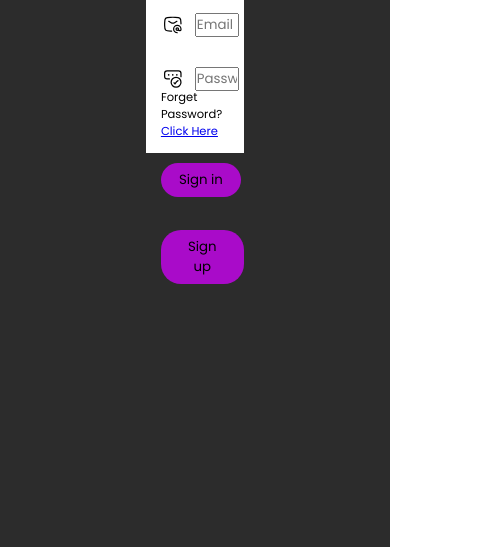
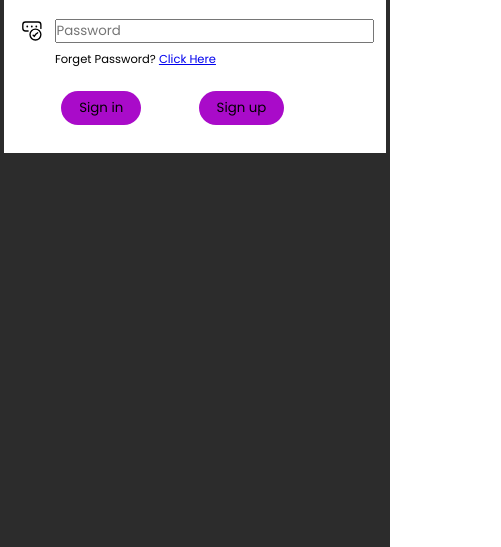
Before and after one commit to zaidmirza24/zaidmirza24-Sign-in-and-Sign-up-Form-Using-HTML-CSS-and-JS, a plain HTML site: page index.html in a window 390 px wide. Shown: the part 297-844 px from the top of the page, 501 px wide, since content can reach past the window. Drawn offline with Linux system fonts and the light colour scheme.

Commit message:
responsiveness added

```diff
--- a/index.html
+++ b/index.html
@@ -1,11 +1,13 @@
 <!DOCTYPE html>
 <html lang="en">
+
 <head>
     <meta charset="UTF-8">
     <meta name="viewport" content="width=device-width, initial-scale=1.0">
     <title>Signup form</title>
     <link rel="stylesheet" href="style.css">
 </head>
+
 <body>
     <div class="container">
         <form action="">
@@ -13,40 +15,70 @@
                 <h1 class="heading">Sign up</h1>
                 <div class="input-group">
                     <div class="input-field" id="name-field">
-                        <svg xmlns="http://www.w3.org/2000/svg" viewBox="0 0 24 24" width="24" height="24" color="#000000" fill="none">
-                            <path d="M6.57757 15.4816C5.1628 16.324 1.45336 18.0441 3.71266 20.1966C4.81631 21.248 6.04549 22 7.59087 22H16.4091C17.9545 22 19.1837 21.248 20.2873 20.1966C22.5466 18.0441 18.8372 16.324 17.4224 15.4816C14.1048 13.5061 9.89519 13.5061 6.57757 15.4816Z" stroke="currentColor" stroke-width="1.5" stroke-linecap="round" stroke-linejoin="round" />
-                            <path d="M16.5 6.5C16.5 8.98528 14.4853 11 12 11C9.51472 11 7.5 8.98528 7.5 6.5C7.5 4.01472 9.51472 2 12 2C14.4853 2 16.5 4.01472 16.5 6.5Z" stroke="currentColor" stroke-width="1.5" />
+                        <svg xmlns="http://www.w3.org/2000/svg" viewBox="0 0 24 24" width="24" height="24"
+                            color="#000000" fill="none">
+                            <path
+                                d="M6.57757 15.4816C5.1628 16.324 1.45336 18.0441 3.71266 20.1966C4.81631 21.248 6.04549 22 7.59087 22H16.4091C17.9545 22 19.1837 21.248 20.2873 20.1966C22.5466 18.0441 18.8372 16.324 17.4224 15.4816C14.1048 13.5061 9.89519 13.5061 6.57757 15.4816Z"
+                                stroke="currentColor" stroke-width="1.5" stroke-linecap="round"
+                                stroke-linejoin="round" />
+                            <path
+                                d="M16.5 6.5C16.5 8.98528 14.4853 11 12 11C9.51472 11 7.5 8.98528 7.5 6.5C7.5 4.01472 9.51472 2 12 2C14.4853 2 16.5 4.01472 16.5 6.5Z"
+                                stroke="currentColor" stroke-width="1.5" />
                         </svg>
                         <input type="text" placeholder="Name" id="input-Name">
                     </div>
 
                     <div class="input-field">
-                        <svg xmlns="http://www.w3.org/2000/svg" viewBox="0 0 24 24" width="24" height="24" color="#000000" fill="none">
-                            <path d="M7 7.5L9.94202 9.23943C11.6572 10.2535 12.3428 10.2535 14.058 9.23943L17 7.5" stroke="currentColor" stroke-width="1.5" stroke-linecap="round" stroke-linejoin="round" />
-                            <path d="M10.5 19.5C10.0337 19.4939 9.56682 19.485 9.09883 19.4732C5.95033 19.3941 4.37608 19.3545 3.24496 18.2184C2.11383 17.0823 2.08114 15.5487 2.01577 12.4814C1.99475 11.4951 1.99474 10.5147 2.01576 9.52843C2.08114 6.46113 2.11382 4.92748 3.24495 3.79139C4.37608 2.6553 5.95033 2.61573 9.09882 2.53658C11.0393 2.4878 12.9607 2.48781 14.9012 2.53659C18.0497 2.61574 19.6239 2.65532 20.755 3.79141C21.8862 4.92749 21.9189 6.46114 21.9842 9.52844C21.9939 9.98251 21.9991 10.1965 21.9999 10.5" stroke="currentColor" stroke-width="1.5" stroke-linecap="round" stroke-linejoin="round" />
-                            <path d="M19 17C19 17.8284 18.3284 18.5 17.5 18.5C16.6716 18.5 16 17.8284 16 17C16 16.1716 16.6716 15.5 17.5 15.5C18.3284 15.5 19 16.1716 19 17ZM19 17V17.5C19 18.3284 19.6716 19 20.5 19C21.3284 19 22 18.3284 22 17.5V17C22 14.5147 19.9853 12.5 17.5 12.5C15.0147 12.5 13 14.5147 13 17C13 19.4853 15.0147 21.5 17.5 21.5" stroke="currentColor" stroke-width="1.5" stroke-linecap="round" stroke-linejoin="round" />
+                        <svg xmlns="http://www.w3.org/2000/svg" viewBox="0 0 24 24" width="24" height="24"
+                            color="#000000" fill="none">
+                            <path d="M7 7.5L9.94202 9.23943C11.6572 10.2535 12.3428 10.2535 14.058 9.23943L17 7.5"
+                                stroke="currentColor" stroke-width="1.5" stroke-linecap="round"
+                                stroke-linejoin="round" />
+                            <path
+                                d="M10.5 19.5C10.0337 19.4939 9.56682 19.485 9.09883 19.4732C5.95033 19.3941 4.37608 19.3545 3.24496 18.2184C2.11383 17.0823 2.08114 15.5487 2.01577 12.4814C1.99475 11.4951 1.99474 10.5147 2.01576 9.52843C2.08114 6.46113 2.11382 4.92748 3.24495 3.79139C4.37608 2.6553 5.95033 2.61573 9.09882 2.53658C11.0393 2.4878 12.9607 2.48781 14.9012 2.53659C18.0497 2.61574 19.6239 2.65532 20.755 3.79141C21.8862 4.92749 21.9189 6.46114 21.9842 9.52844C21.9939 9.98251 21.9991 10.1965 21.9999 10.5"
+                                stroke="currentColor" stroke-width="1.5" stroke-linecap="round"
+                                stroke-linejoin="round" />
+                            <path
+                                d="M19 17C19 17.8284 18.3284 18.5 17.5 18.5C16.6716 18.5 16 17.8284 16 17C16 16.1716 16.6716 15.5 17.5 15.5C18.3284 15.5 19 16.1716 19 17ZM19 17V17.5C19 18.3284 19.6716 19 20.5 19C21.3284 19 22 18.3284 22 17.5V17C22 14.5147 19.9853 12.5 17.5 12.5C15.0147 12.5 13 14.5147 13 17C13 19.4853 15.0147 21.5 17.5 21.5"
+                                stroke="currentColor" stroke-width="1.5" stroke-linecap="round"
+                                stroke-linejoin="round" />
                         </svg>
                         <input type="email" placeholder="Email" id="input-Email">
                     </div>
 
                     <div class="input-field">
-                        <svg xmlns="http://www.w3.org/2000/svg" viewBox="0 0 24 24" width="24" height="24" color="#000000" fill="none">
-                            <path d="M13.4082 16.6682C13.4082 16.6682 14.0332 16.6682 14.6582 18.0015C14.6582 18.0015 16.6435 14.6682 18.4082 14.0015" stroke="currentColor" stroke-width="1.5" stroke-linecap="round" stroke-linejoin="round" />
-                            <path d="M16.9434 7.00146H16.9524" stroke="currentColor" stroke-width="2" stroke-linecap="round" stroke-linejoin="round" />
-                            <path d="M11.9434 7.00146H11.9524" stroke="currentColor" stroke-width="2" stroke-linecap="round" stroke-linejoin="round" />
-                            <path d="M6.94336 7.00146H6.95234" stroke="currentColor" stroke-width="2" stroke-linecap="round" stroke-linejoin="round" />
-                            <path d="M7.89193 11.9685H5.00845C3.34693 11.9685 2 10.6254 2 8.96851V4.99854C2 3.34168 3.34693 1.99854 5.00845 1.99854H18.9916C20.6531 1.99854 22 3.34168 22 4.99854V9.12944" stroke="currentColor" stroke-width="1.5" stroke-linecap="round" stroke-linejoin="round" />
-                            <path d="M21.9996 16.0015C21.9996 12.6878 19.3057 10.0015 15.9827 10.0015C12.6597 10.0015 9.96582 12.6878 9.96582 16.0015C9.96582 19.3152 12.6597 22.0015 15.9827 22.0015C19.3057 22.0015 21.9996 19.3152 21.9996 16.0015Z" stroke="currentColor" stroke-width="1.5" stroke-linecap="round" />
+                        <svg xmlns="http://www.w3.org/2000/svg" viewBox="0 0 24 24" width="24" height="24"
+                            color="#000000" fill="none">
+                            <path
+                                d="M13.4082 16.6682C13.4082 16.6682 14.0332 16.6682 14.6582 18.0015C14.6582 18.0015 16.6435 14.6682 18.4082 14.0015"
+                                stroke="currentColor" stroke-width="1.5" stroke-linecap="round"
+                                stroke-linejoin="round" />
+                            <path d="M16.9434 7.00146H16.9524" stroke="currentColor" stroke-width="2"
+                                stroke-linecap="round" stroke-linejoin="round" />
+                            <path d="M11.9434 7.00146H11.9524" stroke="currentColor" stroke-width="2"
+                                stroke-linecap="round" stroke-linejoin="round" />
+                            <path d="M6.94336 7.00146H6.95234" stroke="currentColor" stroke-width="2"
+                                stroke-linecap="round" stroke-linejoin="round" />
+                            <path
+                                d="M7.89193 11.9685H5.00845C3.34693 11.9685 2 10.6254 2 8.96851V4.99854C2 3.34168 3.34693 1.99854 5.00845 1.99854H18.9916C20.6531 1.99854 22 3.34168 22 4.99854V9.12944"
+                                stroke="currentColor" stroke-width="1.5" stroke-linecap="round"
+                                stroke-linejoin="round" />
+                            <path
+                                d="M21.9996 16.0015C21.9996 12.6878 19.3057 10.0015 15.9827 10.0015C12.6597 10.0015 9.96582 12.6878 9.96582 16.0015C9.96582 19.3152 12.6597 22.0015 15.9827 22.0015C19.3057 22.0015 21.9996 19.3152 21.9996 16.0015Z"
+                                stroke="currentColor" stroke-width="1.5" stroke-linecap="round" />
                         </svg>
                         <input type="password" placeholder="Password" id="input-Password">
                     </div>
                 </div>
                 <p>Forget Password? <a href="#click-here">Click Here</a></p>
-                <button type="button" class="btn" id="signinbtn"> Sign in</button>
-                <button type="button" class="btn" id="signupbtn"> Sign up</button>
+                <div class="buttons">
+                    <button type="button" class="btn" id="signinbtn"> Sign in</button>
+                    <button type="button" class="btn" id="signupbtn"> Sign up</button>
+                </div>
             </div>
         </form>
     </div>
     <script src="script.js"></script>
 </body>
+
 </html>
--- a/style.css
+++ b/style.css
@@ -24,7 +24,7 @@
     background-color: white;
     position: relative;
     height:300px;
-    width:25%;
+    width:35%;
 }
 
 .form-box h1 {
@@ -49,12 +49,16 @@
 }
 
 .input-field input {
-    width: 70%;
+    width: 85%;
 }
-
+.buttons{
+    display: flex;
+    width: 100%;
+    justify-content: left;
+}
 .form-box p {
-    margin-left: 15%;
-    margin-top: -10px;
+    position: relative;
+    left: 51px;
     font-size: 11.5px;
 }
 
@@ -73,5 +77,16 @@
     display: flex;
     flex-direction: column;
     gap: 12px;
-    justify-content: space-evenly;
+    justify-content:center;
 }
+@media only screen and (max-width: 600px) {
+    .form-box{
+        width: 98%;
+    }
+    .input-field{
+        width: 95%;
+    }
+    .input-field input{
+        width:100%;
+    }
+}
```
